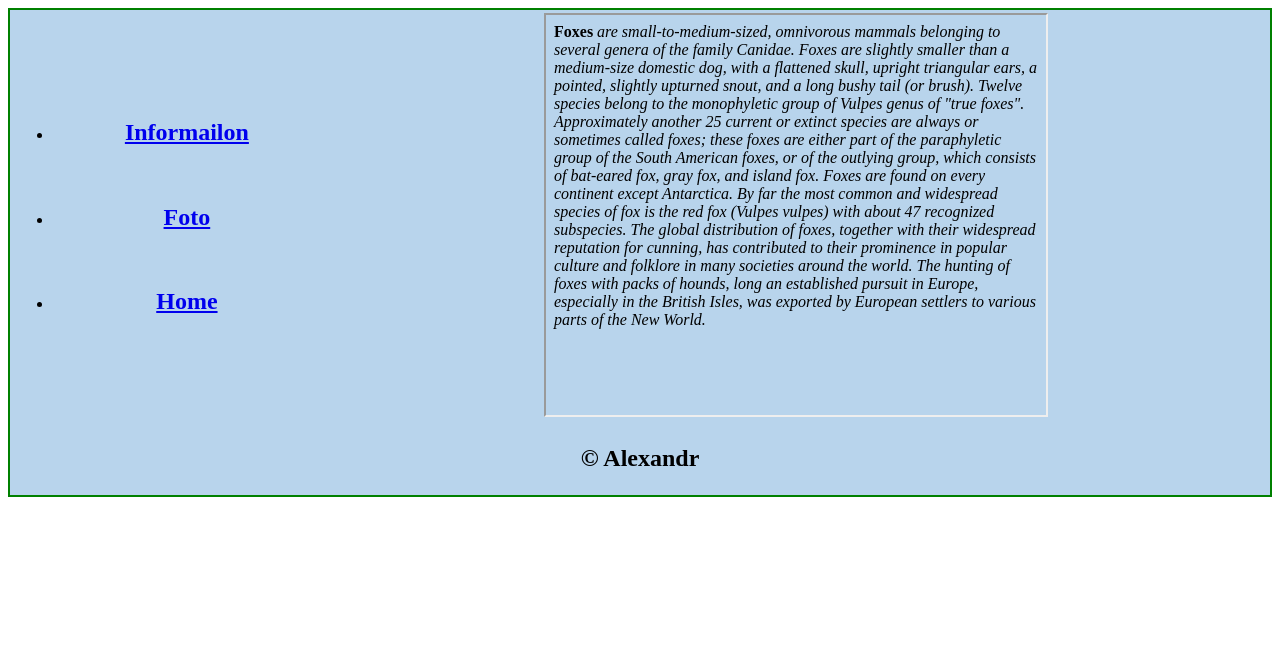
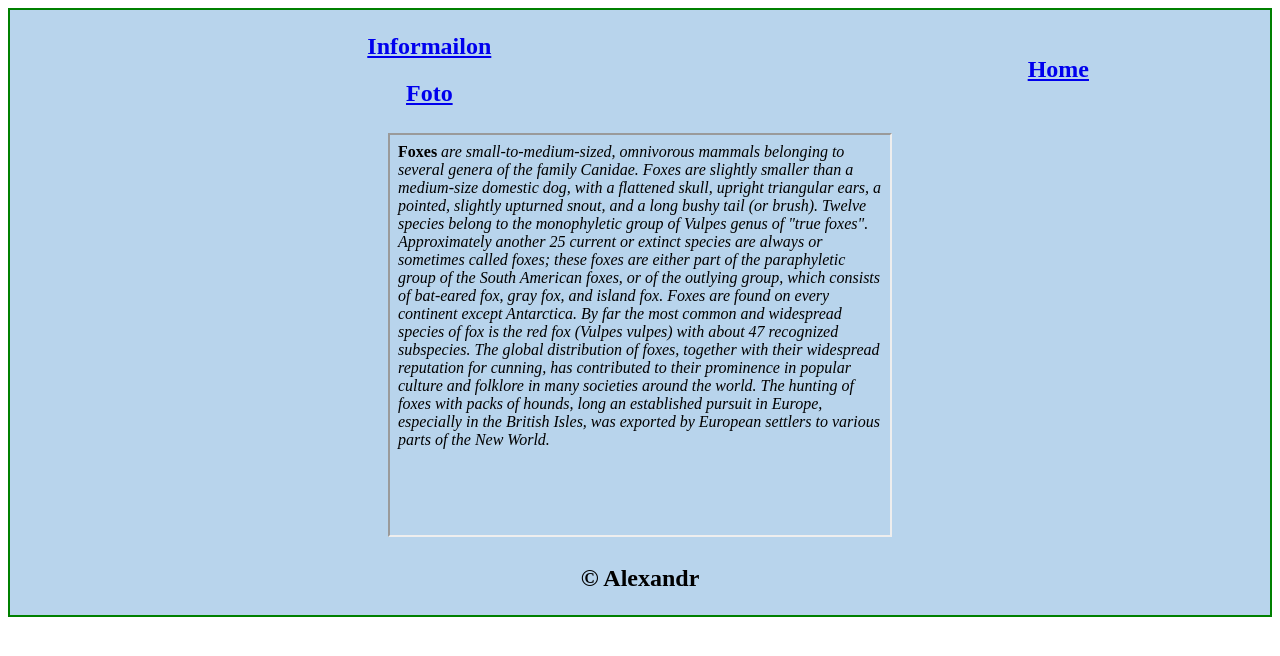
Before and after one commit to whAlexandr/fe-rsu-Alexandr_Filatov, a plain HTML site: page html_fundamentals/Task2/foxes/foxes.html in a window 1280 px wide. Drawn offline with Linux system fonts and the light colour scheme.

Commit message:
top menu

```diff
--- a/html_fundamentals/Task2/foxes/foxes.html
+++ b/html_fundamentals/Task2/foxes/foxes.html
@@ -10,20 +10,22 @@
 <table class="pages" >
 	<tr>
 		<td  >
-		 <ul>
-		 <li><a href="info.html" target="info"><h2>Informailon</h2></a></li>
-		 <br>
-		 <li><a href="foto.html" target="info"><h2>Foto</h2></a></li>
-		 <br>
-		 <li><a href="../index.html" ><h2>Home</h2></a></li>
+
+		<a href="info.html" target="info"><h2>Informailon</h2></a>
 
 
-		 </ul>
-
-		</td>
+			<a href="foto.html" target="info"><h2>Foto</h2></a>
+			</td>
+			<td  >
+			<a href="../index.html" ><h2>Home</h2></a>
+			</td>
+		 <tr>
 
 
-		<td>
+
+		<tr>
+
+		<td colspan="2">
 		<iframe  scrolling='no' src="info.html" name="info" height='400px'; width="500px" ></iframe>
 		</td>
 
```
Also changed, not shown: html_fundamentals/Task2/lions/lions.html (+13 -10 lines), html_fundamentals/Task2/tigers/tigers.html (+13 -10 lines).
